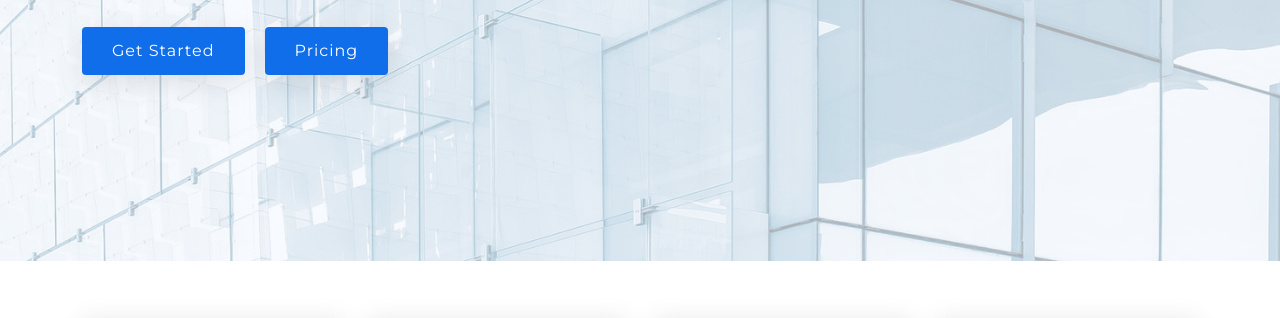
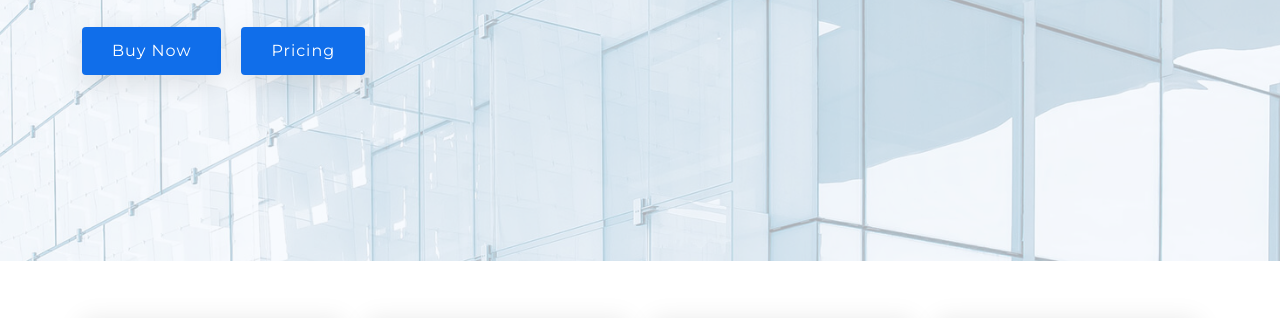
Before and after one commit to caonguyen277/proxywebsite, a plain HTML site: page index.html in a window 1280 px wide. Shown: the part 458-776 px from the top of the page. Drawn offline with nearby package versions, Linux system fonts and the light colour scheme.

Commit message:
six commit

```diff
--- a/index.html
+++ b/index.html
@@ -94,7 +94,7 @@
             <h1>Welcome to <span>G4 MMO</span></h1>
             <p>Buy anonymous and private proxy servers. HTTP & SOCKS5 Proxy supported. IP Authentication or Password Authentication available.</p>
             <div class="d-flex">
-              <a href="https://t.me/g4adm" class="btn-get-started ">Get Started</a>
+              <a href="https://t.me/g4adm" class="btn-get-started ">Buy Now</a>
               <span style="margin: 10px;"></span>
               <a href="#pricing" class="btn-get-started">Pricing</a>
           </div>
```
